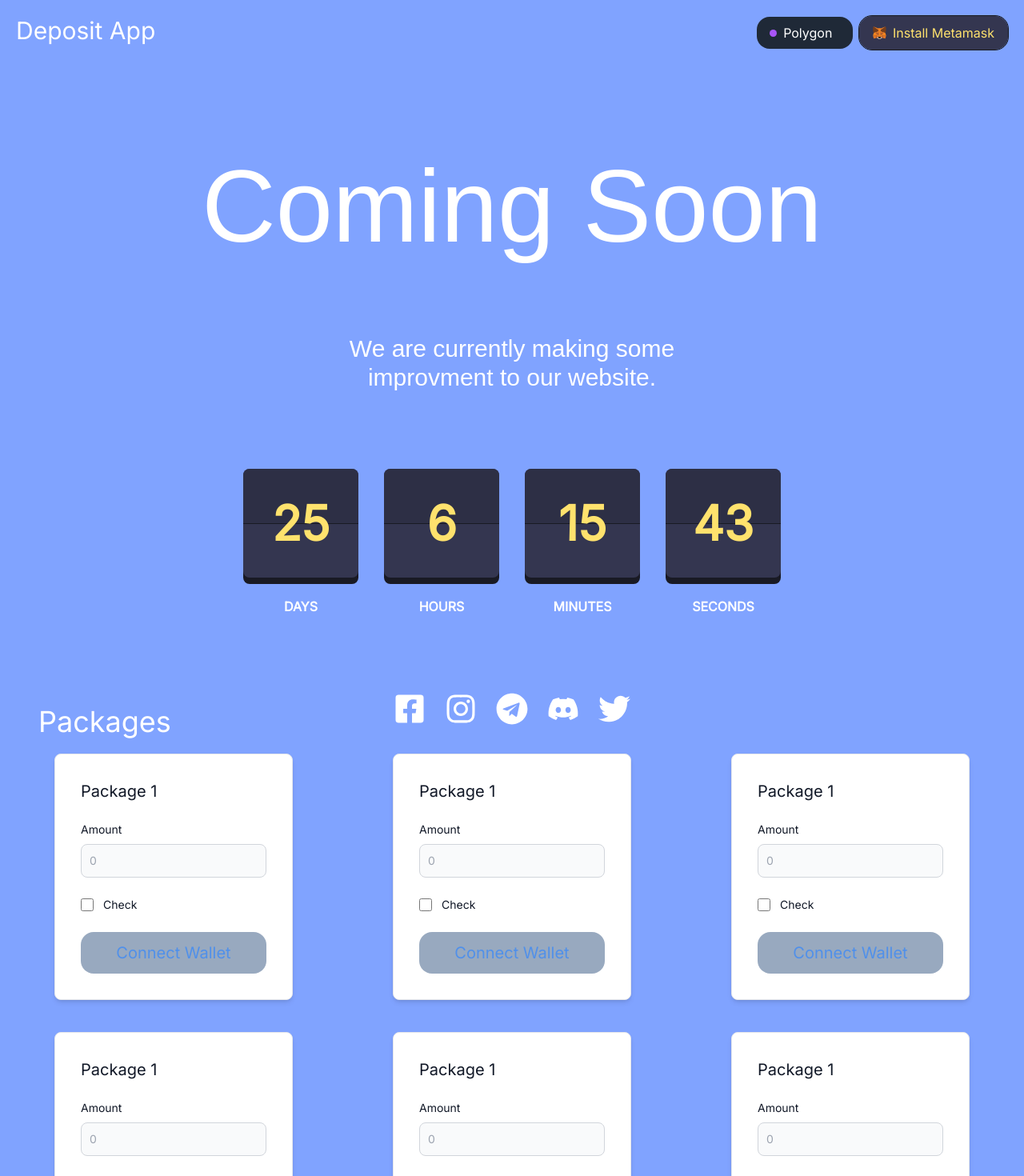
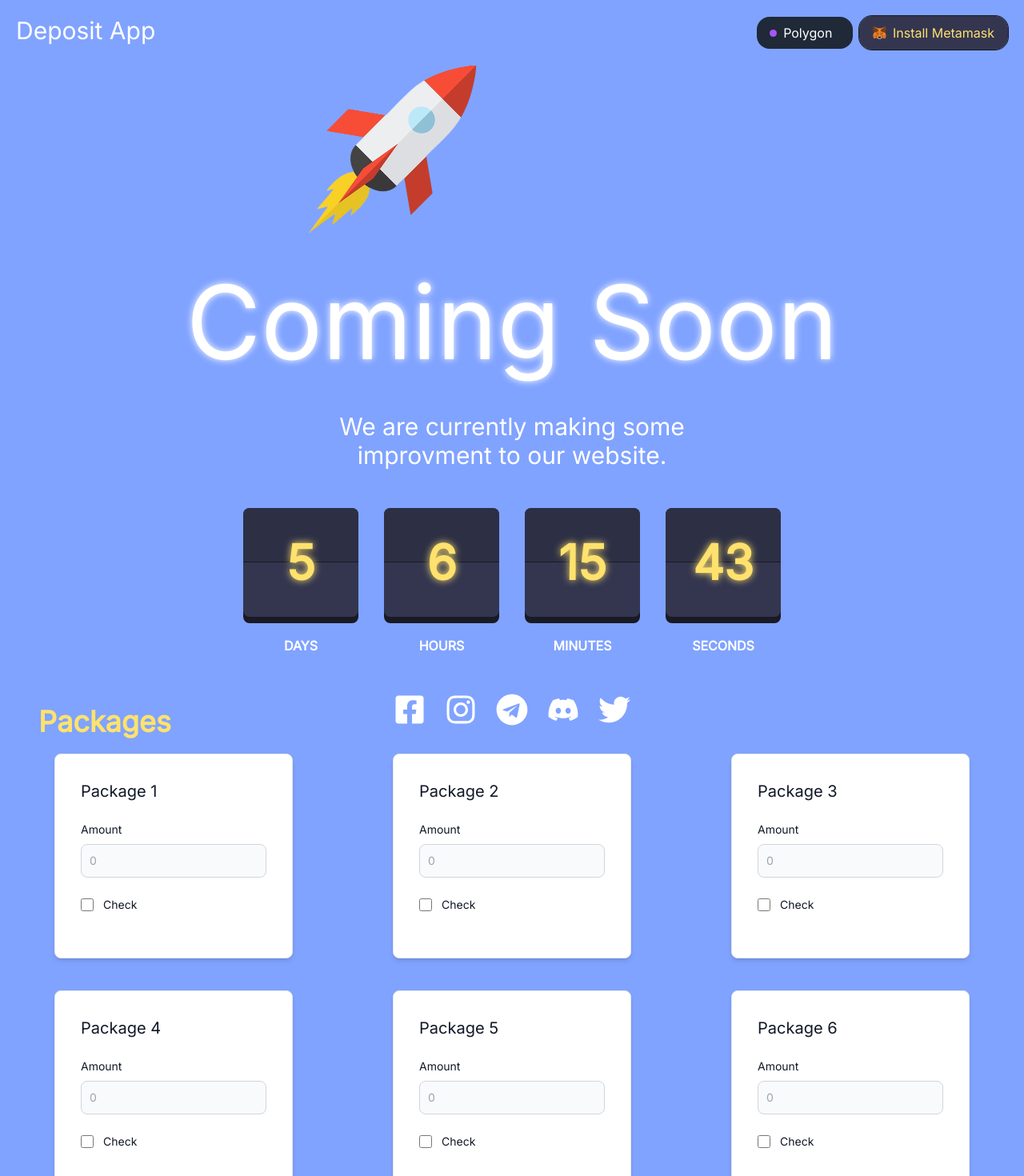
Before and after one commit to irfanonk/deposit-contract-dapp, a React (Vite) app: page / in a window 1280 px wide. Shown: the top 1470 px of the page at 80% size. Built offline with nearby package versions, Linux system fonts and the light colour scheme; a web font is replaced by a local one.

Commit message:
add styling

```diff
--- a/src/App.css
+++ /dev/null
@@ -1,22 +0,0 @@
-.App {
-  text-align: center;
-}
-
-.App-header {
-  background-color: #282c34;
-  min-height: 100vh;
-  display: flex;
-  flex-direction: column;
-  align-items: center;
-  justify-content: center;
-  font-size: calc(10px + 2vmin);
-  color: white;
-}
-
-.App-link {
-  color: #61dafb;
-}
-
-button {
-  font-size: calc(10px + 2vmin);
-}
--- a/src/Pages/Home.jsx
+++ b/src/Pages/Home.jsx
@@ -1,5 +1,6 @@
 import React from "react";
 import ComingSoon from "../components/comingsoon/ComingSoon";
+import Earnings from "../components/comingsoon/Earnings";
 import DepositCard from "../components/DepositCard";
 
 export default function Home() {
@@ -8,16 +9,19 @@ export default function Home() {
       <div className="h-[100vh]">
         <ComingSoon />
       </div>
-      <div className="text-4xl">Packages</div>
+      <div className="text-soft-yellow font-bold text-4xl">Packages</div>
       <div className="flex flex-wrap justify-between items-center  ">
         {Array.from("deposittt").map((elm, i) => {
           return (
             <div key={i} className="m-5">
-              <DepositCard />
+              <DepositCard index={i} />
             </div>
           );
         })}
       </div>
+      <div>
+        <Earnings />
+      </div>
     </div>
   );
 }
--- a/src/components/DepositCard.jsx
+++ b/src/components/DepositCard.jsx
@@ -1,14 +1,14 @@
 import React, { useContext } from "react";
 import { web3Context } from "../context/web3Context";
 
-export default function DepositCard({ isProceeding }) {
-  const { account, requestAccount, getLoanContract, provider } =
+export default function DepositCard({ isProceeding, index }) {
+  const { account, requestAccount, getLoanContract, provider, networkId } =
     useContext(web3Context);
   return (
     <div className="max-w-sm bg-white rounded-lg border border-gray-200 shadow-md sm:p-6 lg:p-8 dark:bg-gray-800 dark:border-gray-700">
       <form className="space-y-6" action="#">
         <h5 className="text-xl font-medium text-gray-900 dark:text-white">
-          Package 1
+          Package {index + 1}
         </h5>
         <div>
           <label
@@ -47,7 +47,9 @@ export default function DepositCard({ isProceeding }) {
             </div>
           </div>
         </div>
-        {!account ? (
+        {!networkId ? (
+          <div></div>
+        ) : !account ? (
           <div
             onClick={() => requestAccount()}
             className="mt-3 bg-[#153d6f70] px-2 py-2 md:py-3 rounded-2xl text-center text-[#5090ea] cursor-pointer hover:bg-[#1f5ba370] transition text-xl"
@@ -62,7 +64,7 @@ export default function DepositCard({ isProceeding }) {
             Deposit
           </button>
         ) : (
-          <div className="my-10 w-20 h-20 animate-spin rounded-full border-blue-700 border-b-2 mx-auto"></div>
+          <div className="my-10 w-10 h-10 animate-spin rounded-full border-blue-700 border-b-2 mx-auto"></div>
         )}
       </form>
     </div>
--- a/src/components/comingsoon/ComingSoon.jsx
+++ b/src/components/comingsoon/ComingSoon.jsx
@@ -1,18 +1,22 @@
 import React from "react";
 import Social from "./socialmedia/Social";
+import Timer from "./timer/Timer";
 
-import Timer from "./timer/Timer";
+import rocketUrl from "../../assets/images/rocket.png";
 
 export default function ComingSoon() {
   return (
     <div className="h-full flex flex-col justify-between">
-      <div className="mt-8 flex flex-col items-center space-y-12 md:mt-28 md:space-y-24">
-        <span className="text-bold subpixel-antialiased font-sans text-9xl tracking-3xl text-center">
+      <div className="flex flex-col items-center space-y-12">
+        <div className="flex">
+          <img className="w-2/4" src={rocketUrl} alt="" />
+        </div>
+        <div className="text-blur text-bold text-9xl tracking-3xl text-center">
           Coming Soon
-        </span>
-        <span className="subpixel-antialiased font-sans text-3xl  text-center">
+        </div>
+        <div className="subpixel-antialiased text-3xl  text-center">
           We are currently making some <br /> improvment to our website.
-        </span>
+        </div>
         <div>
           <Timer />
         </div>
--- /dev/null
+++ b/src/components/comingsoon/Earnings.jsx
@@ -0,0 +1,5 @@
+import React from "react";
+
+export default function Earnings() {
+  return <div>Earnings</div>;
+}
--- a/src/components/comingsoon/socialmedia/Social.jsx
+++ b/src/components/comingsoon/socialmedia/Social.jsx
@@ -13,7 +13,7 @@ export default function Social() {
       <div className="flex space-x-6">
         <a
           href="https://www.facebook.com"
-          className=" hover:fill-current hover:text-soft-yellow"
+          className="hover:fill-current hover:text-soft-yellow"
           target="_blank"
           rel="noopenner noreferrer"
         >
--- a/src/components/comingsoon/timer/TimerBox.jsx
+++ b/src/components/comingsoon/timer/TimerBox.jsx
@@ -12,7 +12,7 @@ function TimerBox(props) {
         </div>
 
         <div className="absolute top-0 left-0 right-0 bottom-2 flex items-center justify-center">
-          <span className="text-soft-yellow font-bold text-6xl">
+          <span className="text-blur text-soft-yellow font-bold text-6xl">
             {props.value}
           </span>
         </div>
--- a/src/context/web3Context.jsx
+++ b/src/context/web3Context.jsx
@@ -11,7 +11,7 @@ import {
 
 export const web3Context = createContext();
 
-export const LendAndLoanProvider = ({ children }) => {
+export const Web3Provider = ({ children }) => {
   const [account, setAccount] = useState();
   const [networkId, setNetworkId] = useState();
   const [contractLiquidity, setContractLiquidity] = useState();
--- a/src/hooks/useTimer.ts
+++ b/src/hooks/useTimer.ts
@@ -36,11 +36,10 @@ const useTimer = () => {
 
   const calculateEndTime = useCallback(() => {
     const date = new Date();
-    let baseDate = new Date();
+    let baseDate = new Date("2022-04-04T00:00:00.000Z");
     console.log('data', date, baseDate);
 
-    baseDate = setDate(date, 0);
-
+    baseDate = setDate(date, 20);
     baseDate = setHours(baseDate, 0);
     baseDate = setMinutes(baseDate, 0);
     baseDate = setSeconds(baseDate, 0);
--- a/src/index.css
+++ b/src/index.css
@@ -73,6 +73,10 @@ input::-webkit-inner-spin-button {
   animation: gradient 15s ease infinite;
 }
 
+.text-blur {
+  text-shadow: 0 0 10px;
+}
+
 @keyframes gradient {
   0% {
     background-position: 0% 50%;
--- a/src/main.jsx
+++ b/src/main.jsx
@@ -2,16 +2,16 @@ import React from "react";
 import ReactDOM from "react-dom";
 import "./index.css";
 import App from "./App";
-import { LendAndLoanProvider } from "./context/web3Context";
+import { Web3Provider } from "./context/web3Context";
 import { BrowserRouter } from "react-router-dom";
 
 ReactDOM.render(
   <BrowserRouter>
-    <LendAndLoanProvider>
+    <Web3Provider>
       <React.StrictMode>
         <App />
       </React.StrictMode>
-    </LendAndLoanProvider>
+    </Web3Provider>
   </BrowserRouter>,
 
   document.getElementById("root")
```
Also changed, not shown: src/assets/images/rocket.jpg (deleted), src/assets/images/rocket.png (added).
